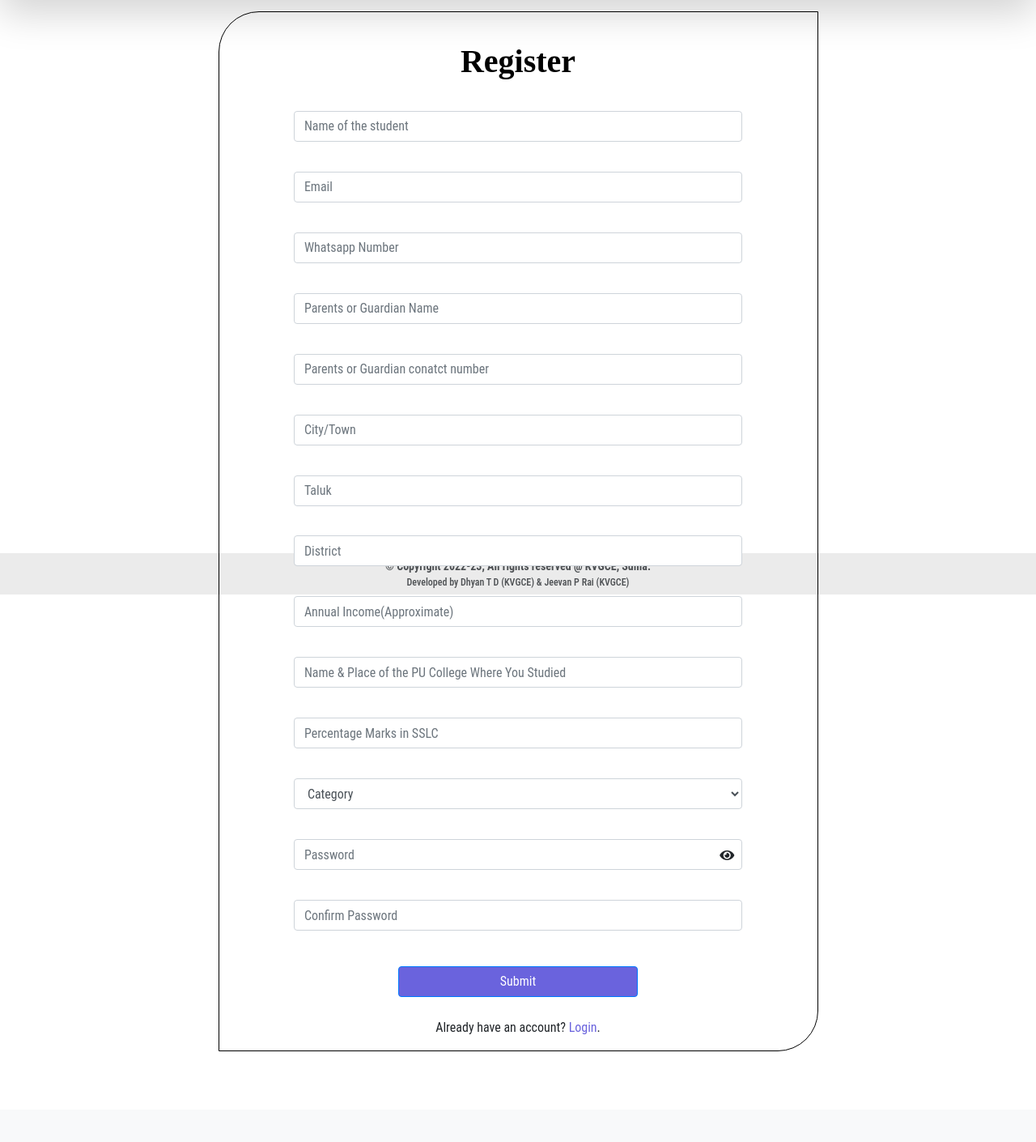
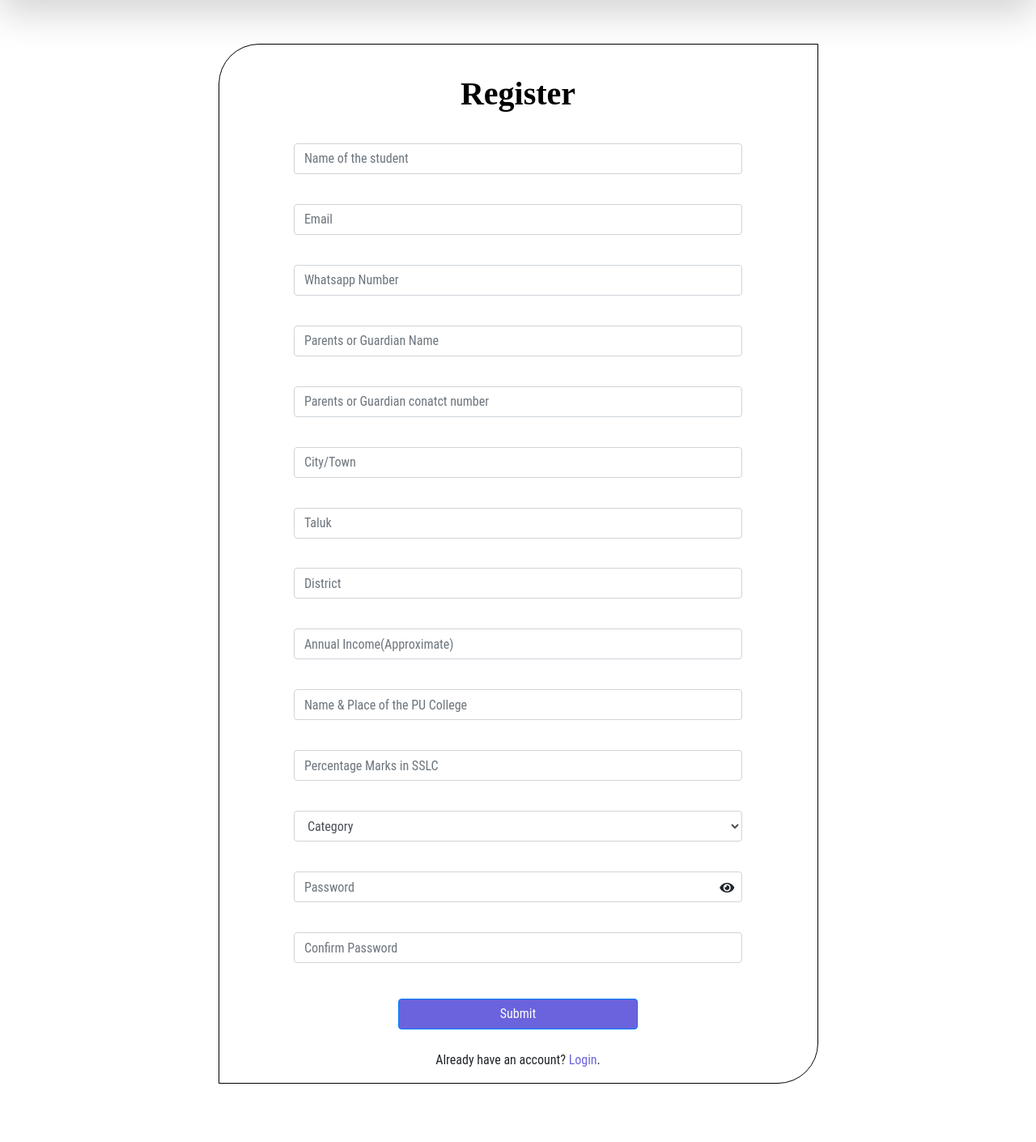
Before and after one commit to DhyanTD/KVGCE-Quiz-Web, a Flask app: page /register in a window 1280 px wide. Shown: the part 66-1476 px from the top of the page at 81% size. Before the commit the page ends 1364 px from the top, so only its background shows below. Run offline with Flask 3, Linux system fonts and the light colour scheme; some libraries are stand-ins or nearby versions.

Commit message:
footer update

```diff
--- a/static/register.css
+++ b/static/register.css
@@ -111,3 +111,15 @@ p {
    padding-left: 0;
    padding-right: 0;
 }
+
+.footer {
+   position: absolute;
+   bottom: -40px;
+}
+
+@media(min-width:767px) {
+   .footer {
+      position: absolute;
+      bottom: -400px;
+   }
+}
--- a/templates/layout.html
+++ b/templates/layout.html
@@ -52,12 +52,21 @@
   a:hover {
     cursor: pointer;
   }
+
+  .footer{
+    background-color: rgb(231, 231, 231);
+    opacity: 0.8;
+    padding: 4px;
+    width: 100%;
+    position: absolute;
+    bottom: 0;
+    z-index: -1;
+  }
 </style>
-
+</body>
 <footer>
   <center>
     <div class="footer"
-      style="background-color: rgb(231, 231, 231);opacity: 0.8;padding: 4px; width: 100%; position: absolute; bottom: 0;z-index: -1;"
       align="center">
       <h5 class="pogo">© Copyright 2022-23, All rights reserved @ KVGCE, Sullia.</h4>
         <h4 class="cn">Developed by <a href="https://dhyantd.github.io/"> Dhyan T D </a>(KVGCE) & <a
@@ -66,6 +75,4 @@
     </div>
   </center>
 </footer>
-</body>
-
 </html>
--- a/templates/register.html
+++ b/templates/register.html
@@ -21,7 +21,13 @@
   }
 
 </style> -->
-<div class="container" align="center" id="" style="position: absolute; top:10%;">
+
+<style>
+  footer {
+    display: none;
+  }
+</style>
+<div class="container" align="center" id="" style="position: absolute; top:15%;">
   {% from "includes/_formhelpers.html" import render_field %}
   <!-- <div class="row">
     <div class="col-sm">
@@ -61,7 +67,7 @@
         {{render_field(form.income, class_="form-control", placeholder="Annual Income(Approximate)")}}
       </div>
       <div class="form-group">
-        {{render_field(form.school, class_="form-control", placeholder="Name & Place of the PU College Where You Studied")}}
+        {{render_field(form.school, class_="form-control", placeholder="Name & Place of the PU College")}}
       </div>
       <div class="form-group">
         {{render_field(form.percent, class_="form-control", placeholder="Percentage Marks in SSLC")}}
@@ -97,5 +103,5 @@
     }
   });
 </script>
+<br><br><br><br><br><br>
 {% endblock %}
-<br><br><br><br><br><br>
```
